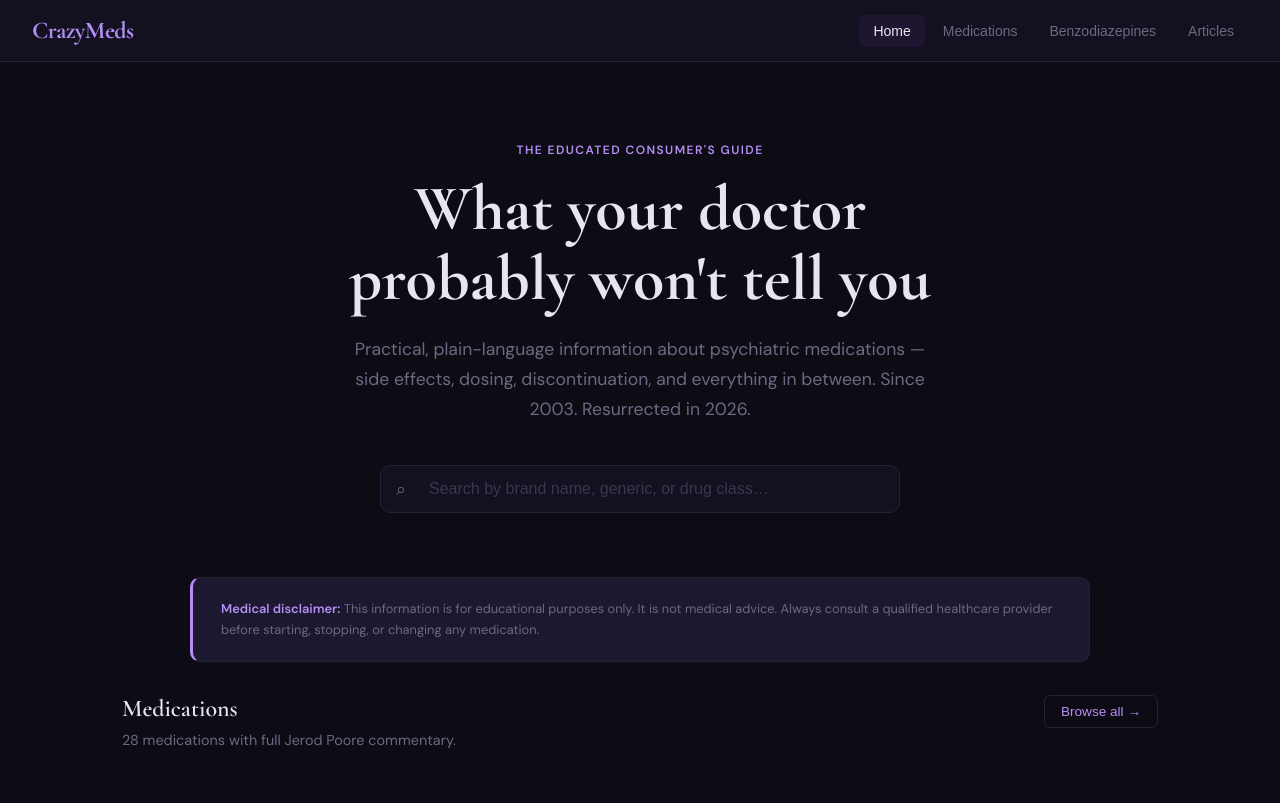
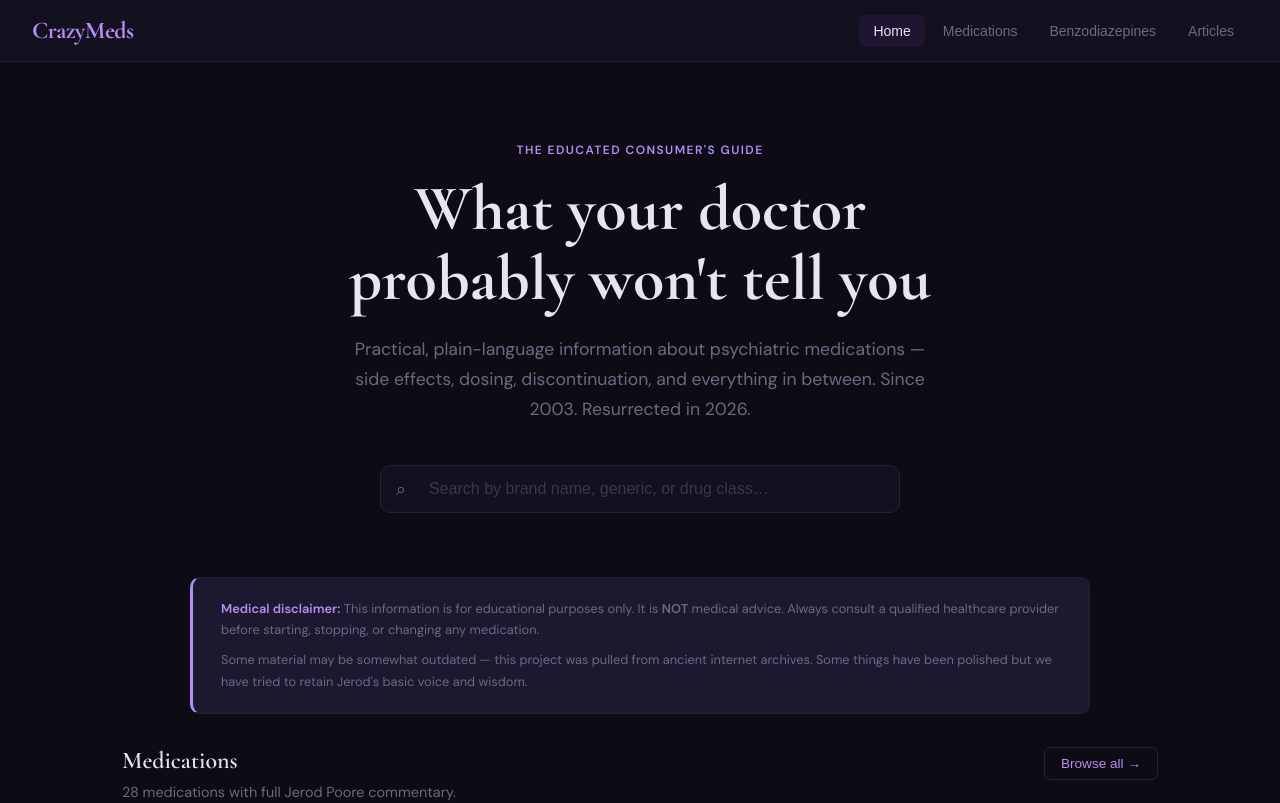
Before and after one commit to OrbitalDrifter/crazy-meds, a React (Vite) app: page / in a window 1280 px wide. Shown: the top 803 px of the page. Built offline with nearby package versions, Linux system fonts and the light colour scheme.

Commit message:
Update App.jsx

```diff
--- a/src/App.jsx
+++ b/src/App.jsx
@@ -423,7 +423,7 @@ const ARTICLES = [
     {h:"Weight Gain",b:"Weight gain is the number one complaint for meds that actually work. Metformin is probably your best bet. All the usual stuff still applies but you will probably need more than that. Unless you have epilepsy or migraines, Topamax usually causes more problems than it solves for weight gain."},
     {h:"Sexual Side Effects",b:"For SSRI/SNRI-induced sexual dysfunction: try adding BuSpar (also helps with anxiety), Wellbutrin (can augment your AD but is not always a good idea), or a dopamine agonist like Mirapex or Requip — this often works better than Wellbutrin, sometimes a little too much better. Adding Remeron. Even women use Viagra, Cialis, or other erectile dysfunction meds for SSRI-induced dysfunction. Paxil and Lexapro are the worst offenders; Zoloft has the fewest problems. The drug holiday is not recommended — you risk discontinuation syndrome and the med may not work as well when you restart."},
     {h:"Lethargy and Sleepiness",b:"Try taking the meds before going to bed instead of in the morning. Provigil and Nuvigil are really effective for medication-induced lethargy. They have drug-drug interactions up the wazoo. Be very careful with caffeine if you take Luvox."},
-    {h:"Treatment Resistance",b:"If you keep switching medications because you did not want to deal with minor or temporary side effects, you may wind up treatment-resistant. A med that used to work may not work as well when you go back to it. The APA recommends waiting 6-8 weeks at full therapeutic dose before switching, and selecting something with a different mechanism of action. Patients are idiots for not sticking with meds if they are not dangerous, and doctors are idiots for continuing to prescribe one SSRI after another after two already failed."},
+    {h:"Treatment Resistance",b:"If you keep switching medications because you did not want to deal with minor or temporary side effects, _you may wind up treatment-resistant_. A med that used to work may not work as well when you go back to it. The APA recommends waiting 6-8 weeks at full therapeutic dose before switching, and selecting something with a different mechanism of action. Patients are idiots for not sticking with meds if they are not dangerous, and doctors are idiots for continuing to prescribe one SSRI after another after two already failed."},
   ]},
   {id:"talk-to-doctor",title:"How to Talk to Your Doctor",subtitle:"Making the most of 15-minute medication check-up appointments",
    sections:[
@@ -598,7 +598,10 @@ function Disclaimer(){
     <div style={s.disclaimer}>
       <p style={s.disclaimerText}>
         <strong style={{color:C.accent}}>Medical disclaimer:</strong>{" "}
-        This information is for educational purposes only. It is not medical advice. Always consult a qualified healthcare provider before starting, stopping, or changing any medication.
+        This information is for educational purposes only. It is <strong>NOT</strong> medical advice. Always consult a qualified healthcare provider before starting, stopping, or changing any medication.
+      </p>
+      <p style={{...s.disclaimerText,marginTop:"0.5rem"}}>
+        Some material may be somewhat outdated — this project was pulled from ancient internet archives. Some things have been polished but we have tried to retain Jerod's basic voice and wisdom.
       </p>
     </div>
   );
@@ -811,7 +814,7 @@ function ArticleDetailPage({id,setPage}){
       {article.sections.map((sec,i)=>(
         <div key={i} style={{marginBottom:"2rem"}}>
           {sec.h&&<h2 style={{fontFamily:"'Cormorant Garamond',Georgia,serif",fontSize:"1.3rem",fontWeight:600,color:"#e8e4f0",marginBottom:"0.75rem"}}>{sec.h}</h2>}
-          <p style={{color:C.text,fontSize:"0.95rem",lineHeight:1.85,margin:0}}>{sec.b}</p>
+          <p style={{color:C.text,fontSize:"0.95rem",lineHeight:1.85,margin:0}}>{renderText(sec.b)}</p>
         </div>
       ))}
     </div>
```
